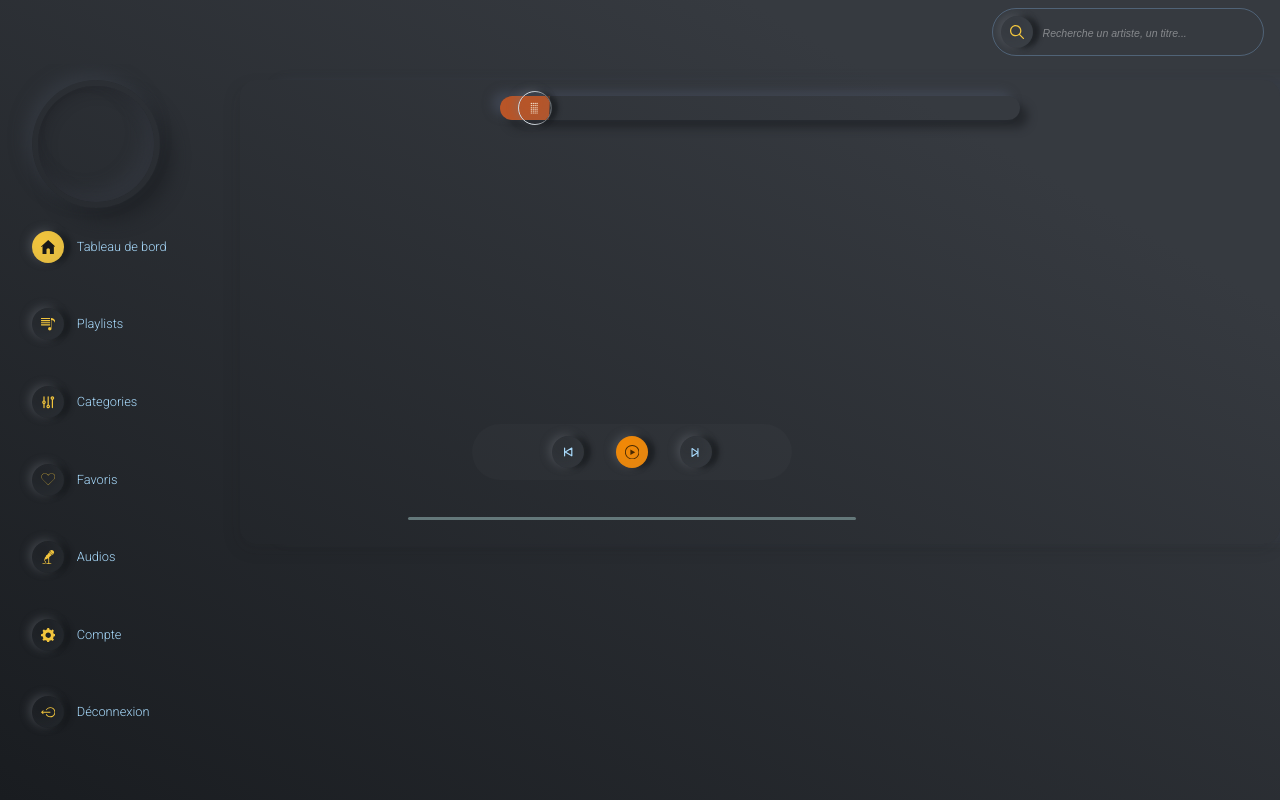
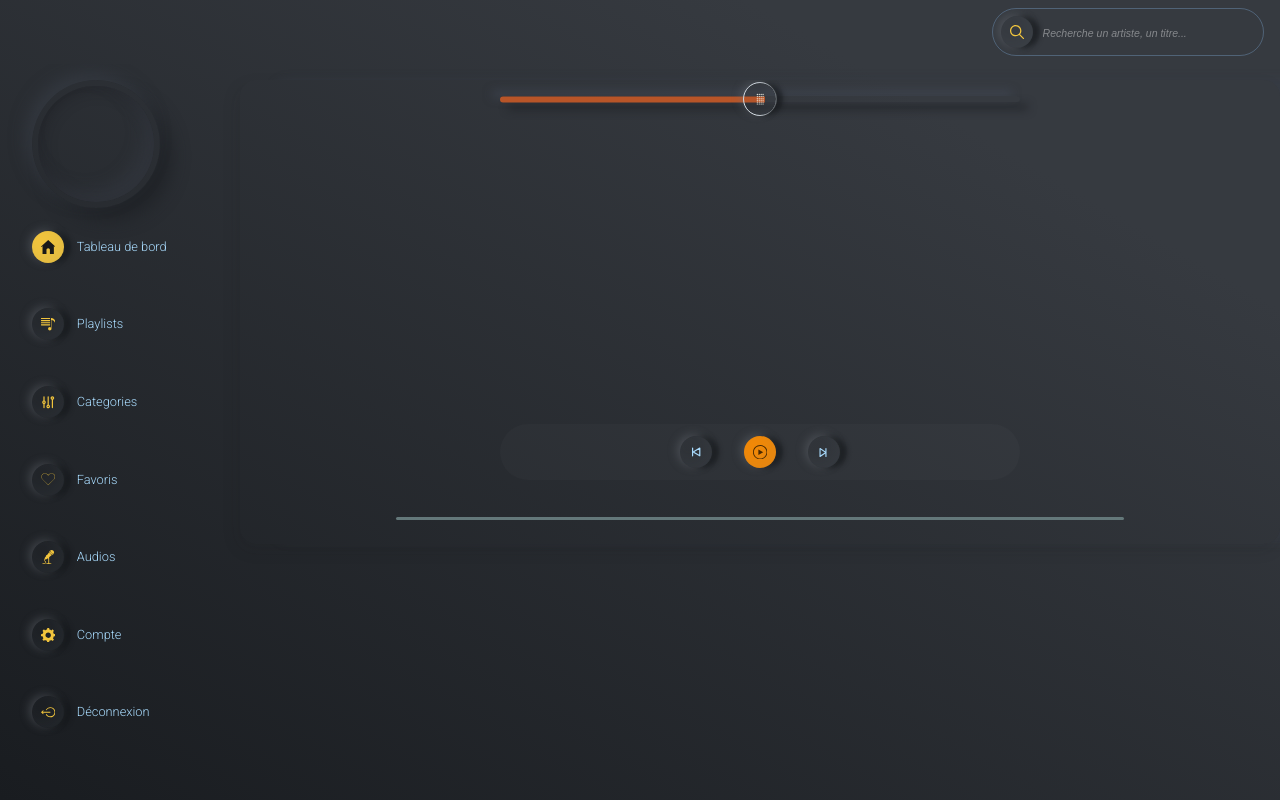
Before and after one commit to charade/mixt, an Angular app: page / in a window 1280 px wide. Built offline with nearby package versions, Linux system fonts and the light colour scheme.

Commit message:
:bug:fixing value slider range

```diff
--- a/src/app/app.module.ts
+++ b/src/app/app.module.ts
@@ -21,6 +21,7 @@ import { VolumeButtonComponent } from './banner/volume-button/volume-button.comp
 import { AudioControlsComponent } from './banner/audio-controls/audio-controls.component';
 import { VolumeSliderDirective } from './banner/volume-button/directives/volume-slider.directive';
 import { VolumeProgressDirective } from './banner/volume-button/directives/volume-progress.directive';
+import { AbstractDirective } from './banner/volume-button/directives/AbstractDirective';
 
 @NgModule({
   declarations: [
--- a/src/app/banner/audio-controls/audio-controls.component.scss
+++ b/src/app/banner/audio-controls/audio-controls.component.scss
@@ -8,27 +8,19 @@
     justify-content: space-between;
     align-items: center;
     padding : .5rem 0;
-    width : 18rem;
+    width : 100%;
     height : 8rem;
-    @media screen and (min-width : 360px) {
-        width : 20rem;
-    }
     @media screen and (min-width: 540px) {
-        width : 25rem;
         height : 5rem;
     }
     @media screen and (min-width : 360px) {
-        width : 30rem;
         height : 8rem;
     }
     @media screen and (min-width : 1024px) {
-        width : 40rem;
         height : 13rem;
     }
     @media screen and (min-width : 1025px) {
-        width : 40rem;
         height : 7rem;
-        transform: translateX(-70%);
     }
 }
 
@@ -40,15 +32,11 @@
     & > *{
         margin : 0 1rem
     };
-    // border : 1px solid red;
     width : 50%;
     height: 58%;
     border-radius: 1.8rem;
     background : rgba(246, 246, 232, .02)
 }
-
-
-
 .progress-indicator{
     background : rgb(100, 120, 122);
     border-radius: 2rem;
--- a/src/app/banner/volume-button/directives/AbstractDirective.ts
+++ b/src/app/banner/volume-button/directives/AbstractDirective.ts
@@ -1,25 +1,33 @@
-import { Renderer2, AfterViewInit, ElementRef, Input, Directive } from "@angular/core";
+import { Renderer2, AfterViewInit, ElementRef, Input, Directive, OnDestroy } from "@angular/core";
+import { Subscription } from "rxjs";
+import { MediaQueryService } from "src/app/services/media-query/media-query.service";
 
 @Directive()
-export abstract class AbstractDirective implements AfterViewInit{
-
-    private unlistenSliderChange !: () => void
+export abstract class AbstractDirective implements AfterViewInit, OnDestroy{
+    private mediaSubscription : Subscription;
+    protected unlistenSliderChange !: () => void
     @Input() slider !: HTMLInputElement;
 
-    constructor(protected el : ElementRef, protected renderer: Renderer2){
-
-    }
+    constructor(protected el : ElementRef,
+        protected renderer: Renderer2,
+        private mediaQuery : MediaQueryService)
+    {
+        this.mediaSubscription = new Subscription();
+    };
 
     ngAfterViewInit(): void{
         this.setOffset();
         this.unlistenSliderChange = this.renderer.listen(this.slider, 'change', () =>{
             this.setOffset();
-        })
+        });
+        //need to replace offsets on resize or on reload
+        this.mediaSubscription = this.mediaQuery.watch().subscribe(() => this.setOffset());
     }
 
-    setOffset() : void { }
+    setOffset() : void { };
 
     ngOnDestroy(): void{
-       this.unlistenSliderChange()
+       this.unlistenSliderChange();
+       this.mediaSubscription && this.mediaSubscription.unsubscribe();
     }
 }
--- a/src/app/banner/volume-button/directives/volume-progress.directive.ts
+++ b/src/app/banner/volume-button/directives/volume-progress.directive.ts
@@ -1,20 +1,29 @@
-import { AfterViewInit, Directive, Input, Renderer2, ElementRef } from "@angular/core";
+import { Directive, Input, OnInit } from "@angular/core";
 import { AbstractDirective } from "./AbstractDirective";
 
 @Directive({
     selector : "[progress]"
 })
+export class VolumeProgressDirective extends AbstractDirective {
 
-export class VolumeProgressDirective extends AbstractDirective{
-    private maxProgress = 750;
+    @Input() strokeDashArray !:string;
+    //slider max value from 0 to 100
+    private maxSlider = 100;
+    override setOffset() : void{
+        this.setProgress();
+    }
 
-    override setOffset() : void{
-        console.log('hello')
+    setProgress(): void{
         const element = <SVGElement>this.el.nativeElement;
         const line = element.firstElementChild;
-        //slider value is a string
-        const sliderValue = this.maxProgress - parseInt(this.slider.value);
-        console.log(this.slider.value)
+         /**
+         * value are strings
+         * need to substract from max progress
+         * in order to slide from left to right
+         */
+        const sliderValue = parseInt(this.strokeDashArray) *
+            ( this.maxSlider - parseInt(this.slider.value)) / this.maxSlider;
+
         this.renderer.setStyle(line, 'stroke-dashoffset' , sliderValue.toString())
     }
 }
--- a/src/app/banner/volume-button/directives/volume-slider.directive.ts
+++ b/src/app/banner/volume-button/directives/volume-slider.directive.ts
@@ -1,4 +1,4 @@
-import { AfterViewInit, Directive, OnDestroy, ElementRef, Renderer2, Input } from "@angular/core";
+import {  Directive, Input } from "@angular/core";
 import { AbstractDirective } from "./AbstractDirective";
 
 @Directive({
@@ -8,7 +8,7 @@ export class VolumeSliderDirective extends AbstractDirective {
 
     override setOffset() {
         const nativeElement = this.el.nativeElement;
-        const value = parseInt(this.slider.value);
-        this.renderer.setStyle(nativeElement, 'left', `${value / 7.5}%`)
+        const value =  parseInt(this.slider.value) ;
+        this.renderer.setStyle(nativeElement, 'left', `${value}%`)
     }
 }
--- a/src/app/banner/volume-button/volume-button.component.html
+++ b/src/app/banner/volume-button/volume-button.component.html
@@ -1,11 +1,17 @@
 <div class = 'volume-btn-container' >
-    <span class = 'volume-slider' seizable [slider] = "slider">
+
+    <input type = 'range' min = "0" max = "100" class = 'slider' #slider/>
+
+    <span class = 'volume-slider' seizable [slider] = "slider" >
         <icon-button [icon] = "'handle'" ></icon-button>
     </span>
-    <input type = 'range' min = "0" max = "750" class = 'slider' #slider/>
 
-    <svg progress [slider] = "slider">
-        <line x0 = "0" y0 = "0" x1 ="100%" y1="100%" class = 'progress'/>
+    <svg progress [slider] = "slider" [strokeDashArray] = "strokeDashArray">
+        <line
+        x0 = "0" y0 = "0" x1 ="100%" y1="100%"
+        class = 'progress'
+        [ngStyle] = "{ 'stroke-dasharray' : strokeDashArray }"
+        />
     </svg>
 
 </div>
--- a/src/app/banner/volume-button/volume-button.component.scss
+++ b/src/app/banner/volume-button/volume-button.component.scss
@@ -4,7 +4,7 @@
     left : 50%;
     transform: translateX(-50%) ;
     width : 80%;
-    height : 1.5rem;
+    height : .4rem;
     border-radius: 2rem;
     margin : 0;
     box-shadow :
@@ -14,9 +14,7 @@
     @media screen and (min-width : 768px) {
         width : 50%
     }
-
 }
-
 .slider{
     z-index :3;
     position : absolute;
@@ -28,9 +26,7 @@
     transform-origin: center;
     opacity : 0;
     cursor : pointer;
-
 }
-
 .volume-slider{
     z-index: 3;
     position: absolute;
@@ -50,10 +46,7 @@ svg{
     position : absolute;
     transform: rotate(180deg);
 }
-
 .progress{
-
     stroke : rgb(184, 85, 40);
     stroke-width: 50;
-    stroke-dasharray: 750;
 }
--- a/src/app/banner/volume-button/volume-button.component.ts
+++ b/src/app/banner/volume-button/volume-button.component.ts
@@ -1,4 +1,5 @@
-import { Component, OnInit } from '@angular/core';
+import {  Component, OnDestroy, OnInit } from '@angular/core';
+import { Subscription } from "rxjs";
 import { MediaQueryService } from 'src/app/services/media-query/media-query.service';
 import { DeviceSize } from 'src/assets/device-sizes';
 
@@ -7,18 +8,36 @@ import { DeviceSize } from 'src/assets/device-sizes';
   templateUrl: './volume-button.component.html',
   styleUrls: ['./volume-button.component.scss']
 })
-export class VolumeButtonComponent implements OnInit {
-  progressOffsetX : string
+export class VolumeButtonComponent implements OnInit, OnDestroy  {
+  strokeDashArray !: string;
+  private xs_strokeDashArray = '300';
+  private upper_xs_strokeDashArray = '450'
+  private sm_strokeDashArray = '270';
+  private md_strokeDashArray = '400';
+  private lg_strokeDashArray = '530';
+  private mediaSubscription : Subscription;
 
   constructor(private mediaQuery : MediaQueryService) {
-    this.progressOffsetX = '0'
+    this.mediaSubscription = new Subscription();
   }
 
-  ngOnInit(): void {
-    this.mediaQuery.watch().subscribe(e => {
-      const target = e.currentTarget as Window
-      const match = window.matchMedia(DeviceSize.sm).matches;
-
+  ngOnInit(): void{
+    const checkMedia = (device : DeviceSize) => window.matchMedia(device).matches;
+    this.mediaSubscription = this.mediaQuery.watch().subscribe(() => {
+      if(checkMedia(DeviceSize.lg))
+          this.strokeDashArray = this.lg_strokeDashArray;
+      else if(checkMedia(DeviceSize.md))
+          this.strokeDashArray = this.md_strokeDashArray;
+      else if(checkMedia(DeviceSize.sm))
+          this.strokeDashArray = this.sm_strokeDashArray;
+      else if(checkMedia(DeviceSize.upper_xs))
+          this.strokeDashArray = this.upper_xs_strokeDashArray;
+      else
+          this.strokeDashArray = this.xs_strokeDashArray;
     })
   }
+
+  ngOnDestroy(): void{
+    this.mediaSubscription && this.mediaSubscription.unsubscribe();
+  }
 }
--- a/src/app/sidebar/animation.ts
+++ b/src/app/sidebar/animation.ts
@@ -13,9 +13,7 @@ export const animateSidebar = trigger('animateSidebar', [
     transition('default => active', [
 
         query('.sidebar-item', style({ opacity : 0, transform : 'translateX(-200px)'})),
-
         animate(100, style({ width: '15rem', opacity : 1 })),
-
         query('.sidebar-item', stagger('30ms', animate('600ms ease-in', keyframes([
             style({ opacity : 0, transform : 'translateX(-200px)'}),
             style({ opacity : 0.5, transform : 'translateX(10px)'}),
--- a/src/assets/device-sizes.ts
+++ b/src/assets/device-sizes.ts
@@ -1,5 +1,6 @@
 export enum DeviceSize{
     xs = '(min-width : 281px)',
+    upper_xs = '(min-width : 540px)',
     sm = '(min-width : 541px)',
     md = '(min-width : 769px)',
     lg = '(min-width : 1025px)'
```
